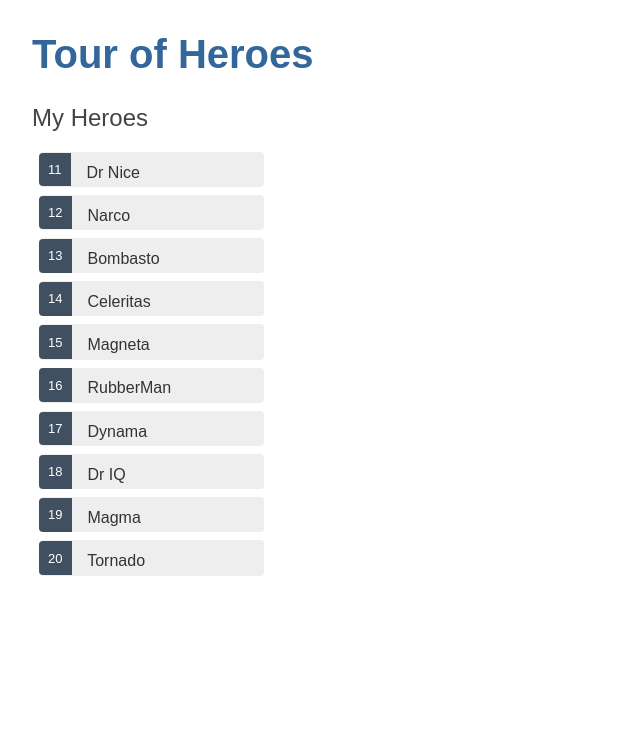
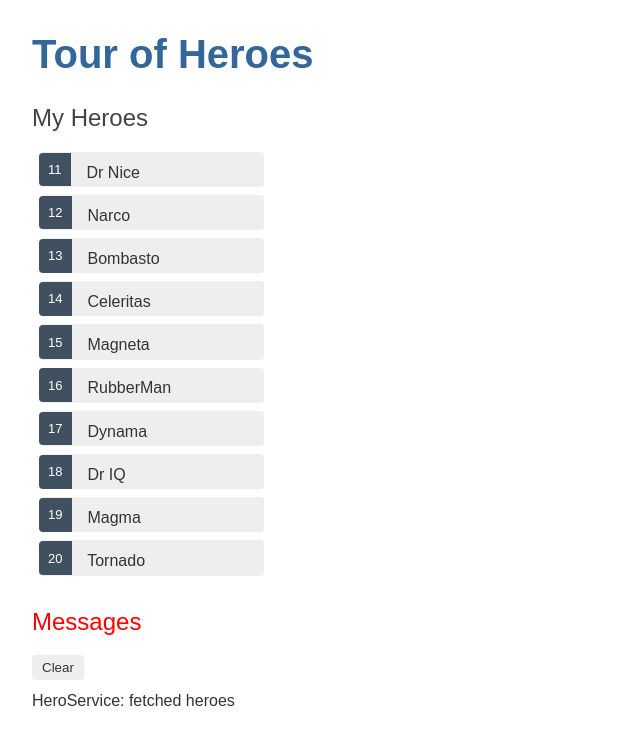
Before and after one commit to 1cheese/angular-tour-of-heroes, an Angular app: page / in a window 1280 px wide. Shown: the top 744 px of the page, without its empty margins (0-640 px from the left). Built offline with nearby package versions, Linux system fonts and the light colour scheme.

Commit message:
Finish "Add Services" chapter

```diff
--- a/src/app/app.component.html
+++ b/src/app/app.component.html
@@ -1,2 +1,3 @@
 <h1>{{ title }}</h1>
 <app-heroes></app-heroes>
+<app-messages></app-messages>
--- a/src/app/app.module.ts
+++ b/src/app/app.module.ts
@@ -5,9 +5,10 @@
 import { AppComponent } from './app.component';
 import { HeroesComponent } from './heroes/heroes.component';
 import { HeroDetailComponent } from './hero-detail/hero-detail.component';
+import { MessagesComponent } from './messages/messages.component';
 
 @NgModule({
-    declarations: [AppComponent, HeroesComponent, HeroDetailComponent],
+    declarations: [AppComponent, HeroesComponent, HeroDetailComponent, MessagesComponent],
     imports: [BrowserModule, FormsModule],
     providers: [],
     bootstrap: [AppComponent],
--- a/src/app/hero.service.ts
+++ b/src/app/hero.service.ts
@@ -3,14 +3,17 @@
 
 import { Hero } from './interfaces/Hero';
 import { HEROES } from './constants/mock-heroes';
+import { MessageService } from './message.service';
 
 @Injectable({
     providedIn: 'root',
 })
 export class HeroService {
-    constructor() {}
+    constructor(private messageService: MessageService) {}
 
     getHeroes(): Observable<Hero[]> {
+        // TODO: send the message _after_ fetching the heroes
+        this.messageService.add('HeroService: fetched heroes');
         return of(HEROES);
     }
 }
--- a/src/app/heroes/heroes.component.ts
+++ b/src/app/heroes/heroes.component.ts
@@ -2,6 +2,7 @@
 
 import { Hero } from '../interfaces/Hero';
 import { HeroService } from '../hero.service';
+import { MessageService } from '../message.service';
 
 @Component({
     selector: 'app-heroes',
@@ -12,7 +13,10 @@
     heroes: Hero[];
     selectedHero: Hero;
 
-    constructor(private heroService: HeroService) {}
+    constructor(
+        private heroService: HeroService,
+        private messageService: MessageService,
+    ) {}
 
     ngOnInit(): void {
         this.getHeroes();
@@ -20,6 +24,7 @@
 
     onSelect(hero: Hero) {
         this.selectedHero = hero;
+        this.messageService.add(`HeroService: Selected hero id=${hero.id}`);
     }
 
     getHeroes(): void {
--- /dev/null
+++ b/src/app/message.service.ts
@@ -0,0 +1,16 @@
+import { Injectable } from '@angular/core';
+
+@Injectable({
+    providedIn: 'root',
+})
+export class MessageService {
+    messages: string[] = [];
+
+    add(message: string): void {
+        this.messages.push(message);
+    }
+
+    clear(): void {
+        this.messages = [];
+    }
+}
--- /dev/null
+++ b/src/app/messages/messages.component.css
@@ -0,0 +1,37 @@
+/* MessagesComponent's private CSS styles */
+h2 {
+    color: red;
+    font-family: Arial, Helvetica, sans-serif;
+    font-weight: lighter;
+}
+body {
+    margin: 2em;
+}
+body,
+input[text],
+button {
+    color: crimson;
+    font-family: Cambria, Georgia;
+}
+
+button.clear {
+    font-family: Arial;
+    background-color: #eee;
+    border: none;
+    padding: 5px 10px;
+    border-radius: 4px;
+    cursor: pointer;
+    cursor: hand;
+}
+button:hover {
+    background-color: #cfd8dc;
+}
+button:disabled {
+    background-color: #eee;
+    color: #aaa;
+    cursor: auto;
+}
+button.clear {
+    color: #333;
+    margin-bottom: 12px;
+}
--- /dev/null
+++ b/src/app/messages/messages.component.html
@@ -0,0 +1,5 @@
+<div *ngIf="messageService.messages.length">
+    <h2>Messages</h2>
+    <button class="clear" (click)="messageService.clear()">Clear</button>
+    <div *ngFor="let message of messageService.messages">{{ message }}</div>
+</div>
--- /dev/null
+++ b/src/app/messages/messages.component.ts
@@ -0,0 +1,14 @@
+import { Component, OnInit } from '@angular/core';
+
+import { MessageService } from '../message.service';
+
+@Component({
+    selector: 'app-messages',
+    templateUrl: './messages.component.html',
+    styleUrls: ['./messages.component.css'],
+})
+export class MessagesComponent implements OnInit {
+    constructor(public messageService: MessageService) {}
+
+    ngOnInit(): void {}
+}
```
Also changed, not shown: 2 other files (tests, documents, lock files or other folders).
